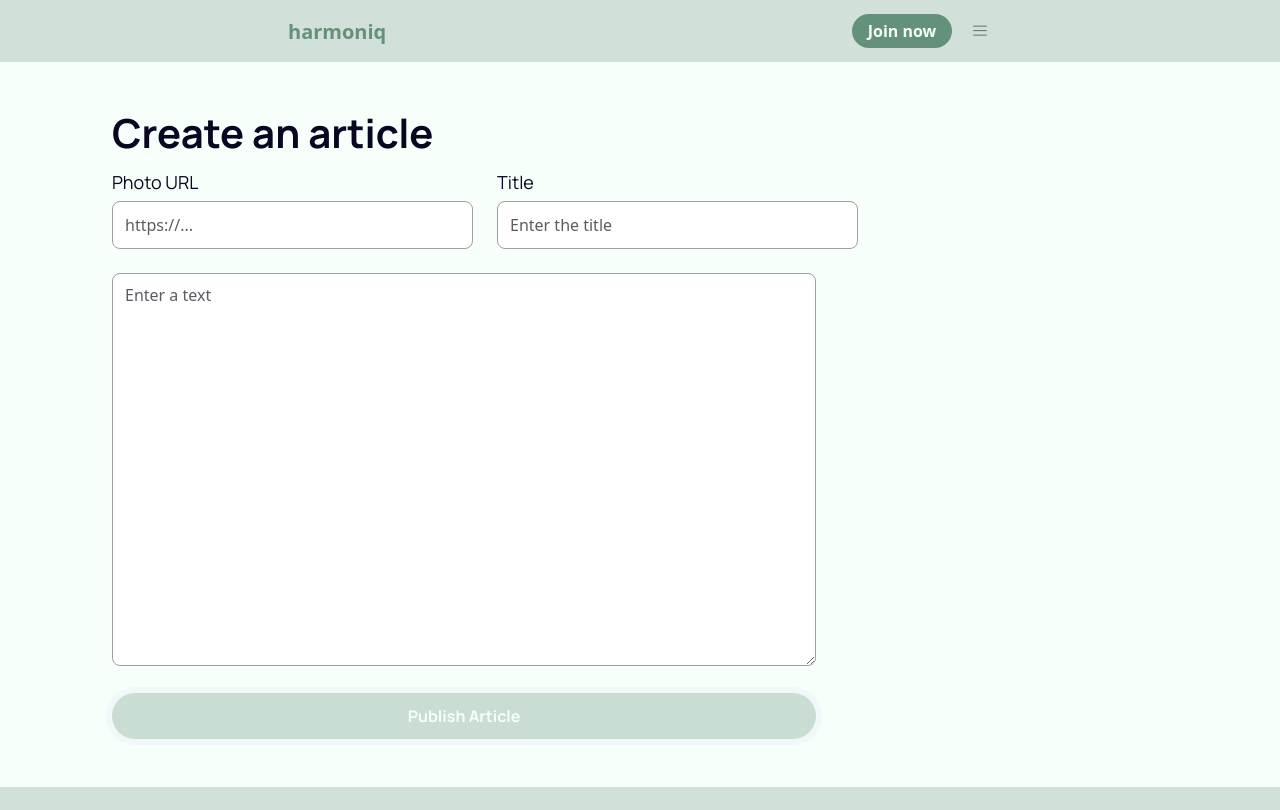
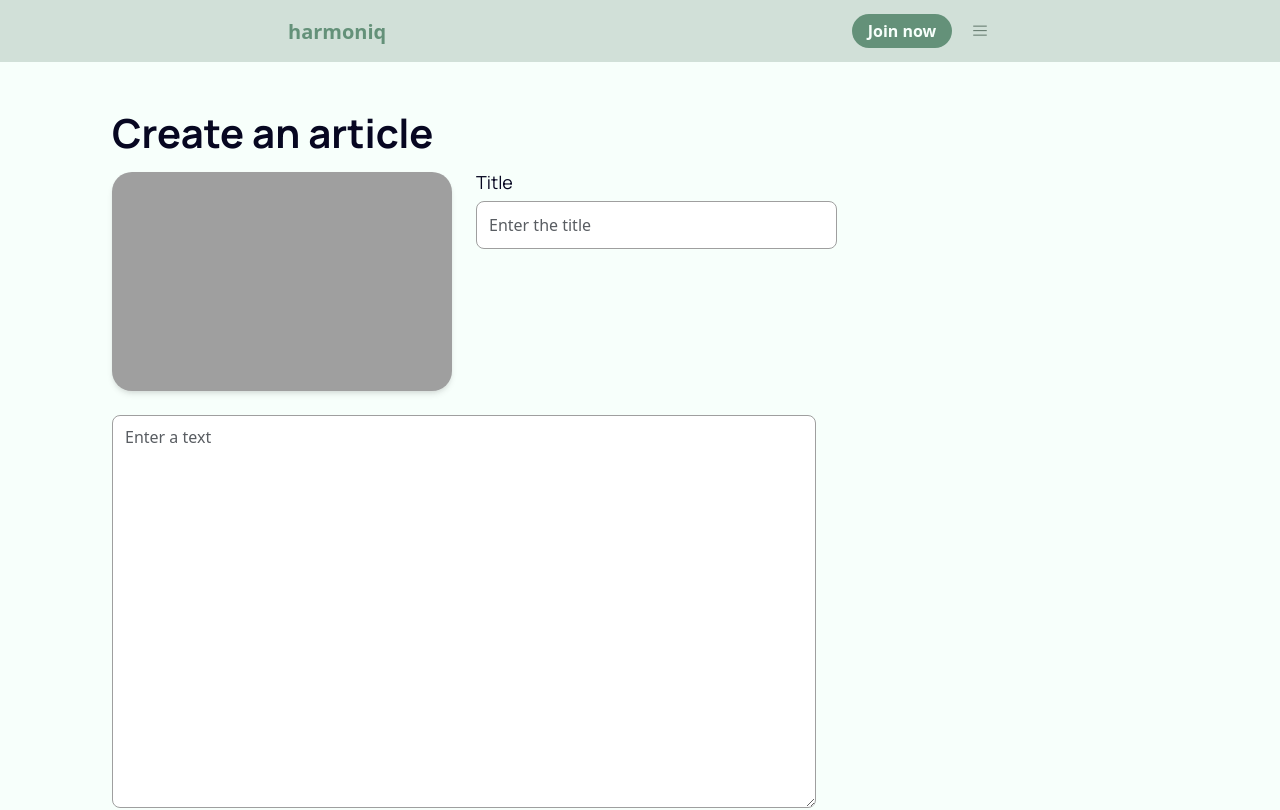
Before and after one commit to yevhenii-priadko/front-harmoniq, a Next.js app: page /articles/new in a window 1280 px wide. Shown: the top 810 px of the page. Built offline with nearby package versions, Linux system fonts and the light colour scheme.

Commit message:
fix route in hero

```diff
--- a/app/api/articles/route.ts
+++ b/app/api/articles/route.ts
@@ -4,9 +4,6 @@ import { isAxiosError } from "axios";
 import { api } from "../api";
 import { logErrorResponse } from "../_utils/utils";
 
-// GET прокидує ВСІ query-параметри як є (page/perPage/filter/sortOrder тощо) —
-// так фронту не треба перелічувати кожен параметр окремо, і фільтр
-// "Popular"/"All" з ArticlesPage (див. backend PR #13) працює без додаткових правок тут.
 export async function GET(request: NextRequest) {
   try {
     const cookieStore = await cookies();
@@ -32,17 +29,14 @@ export async function GET(request: NextRequest) {
   }
 }
 
-// Приймає звичайний JSON (title/description/date/author/photo-URL) —
-// бекенд поки не вміє приймати файл, див. коментар у lib/api/clientApi.ts
 export async function POST(request: NextRequest) {
   try {
     const cookieStore = await cookies();
-    const body = await request.json();
+    const formData = await request.formData();
 
-    const res = await api.post("/articles", body, {
+    const res = await api.post("/articles", formData, {
       headers: {
         Cookie: cookieStore.toString(),
-        "Content-Type": "application/json",
       },
     });
 
--- a/app/articles/new/page.tsx
+++ b/app/articles/new/page.tsx
@@ -1,35 +1,35 @@
 "use client";
 
-import { useId } from "react";
+import { ChangeEvent, useId, useState } from "react";
+import Image from "next/image";
 import css from "./NewArticlePage.module.css";
 import { Field, Form, Formik, FormikHelpers } from "formik";
 import * as Yup from "yup";
 import { useMutation, useQueryClient } from "@tanstack/react-query";
 import { useRouter } from "next/navigation";
-import { ArticleFormValues, createArticle } from "@/lib/api/clientApi";
+import { createArticle } from "@/lib/api/clientApi";
 import { useAuthStore } from "@/lib/store/authStore";
+
+const MAX_FILE_SIZE = 1024 * 1024; // 1MB, як вимагає ТЗ
 
 const ArticleSchema = Yup.object({
   title: Yup.string()
     .trim()
     .min(3, `Too short!`)
-    .max(48, `Too long!`) // ⚠️ бекенд дозволяє макс 48, не 50
+    .max(48, `Too long!`) // бекенд дозволяє макс 48
     .required("Required"),
   description: Yup.string()
     .trim()
     .min(100, `Too short!`)
     .max(4000, `Too long!`)
     .required("Required"),
-  // ⚠️ ТИМЧАСОВО: бекенд поки не приймає файл, лише URL-рядок (див.
-  // коментар у lib/api/clientApi.ts) — тому це звичайний текстовий інпут,
-  // а не file upload.
-  photo: Yup.string().url("Enter a valid image URL").required("Required"),
+  photo: Yup.mixed<File>().required("Required"),
 });
 
 interface ArticleForm {
   title: string;
   description: string;
-  photo: string;
+  photo: File | null;
 }
 
 export default function NewArticlePage() {
@@ -38,14 +38,23 @@ export default function NewArticlePage() {
   const fieldId = useId();
   const username = useAuthStore((state) => state.user?.username ?? "Unknown");
 
+  const [preview, setPreview] = useState<string | null>(null);
+  const [photoError, setPhotoError] = useState("");
+
   const initialValues: ArticleForm = {
     title: ``,
     description: ``,
-    photo: "",
+    photo: null,
   };
 
   const mutation = useMutation({
-    mutationFn: (newArticle: ArticleFormValues) => createArticle(newArticle),
+    mutationFn: (newArticle: {
+      title: string;
+      description: string;
+      date: string;
+      author: string;
+      photo: File;
+    }) => createArticle(newArticle),
     onSuccess: (data) => {
       queryClient.invalidateQueries({ queryKey: [`articles`] });
       router.push(`/articles/${data._id}`);
@@ -56,6 +65,8 @@ export default function NewArticlePage() {
     values: ArticleForm,
     { resetForm }: FormikHelpers<ArticleForm>,
   ) => {
+    if (!values.photo) return;
+
     try {
       await mutation.mutateAsync({
         title: values.title,
@@ -67,6 +78,7 @@ export default function NewArticlePage() {
       });
 
       resetForm();
+      setPreview(null);
     } catch (err) {
       console.error("Article submission failed", err);
     }
@@ -81,24 +93,61 @@ export default function NewArticlePage() {
         validationSchema={ArticleSchema}
         validateOnMount
       >
-        {({ isValid, dirty }) => {
+        {({ isValid, dirty, setFieldValue }) => {
           const isDisabled = !isValid || !dirty;
+
+          const handleFileChange = (event: ChangeEvent<HTMLInputElement>) => {
+            const file = event.target.files?.[0];
+            setPhotoError("");
+
+            if (!file) return;
+
+            if (!file.type.startsWith("image/")) {
+              setPhotoError("Only images are allowed.");
+              setFieldValue("photo", null);
+              return;
+            }
+
+            if (file.size > MAX_FILE_SIZE) {
+              setPhotoError("Maximum file size is 1 MB.");
+              setFieldValue("photo", null);
+              return;
+            }
+
+            setFieldValue("photo", file);
+
+            const reader = new FileReader();
+            reader.onloadend = () => setPreview(reader.result as string);
+            reader.readAsDataURL(file);
+          };
 
           return (
             <Form className={css.form}>
               <div className={css.wrapper}>
-                <div className={css.titleWrapper}>
-                  <label className={css.label} htmlFor={`${fieldId}-photo`}>
-                    Photo URL
-                  </label>
-                  <Field
-                    className={css.inputTitle}
-                    type="text"
-                    name="photo"
-                    id={`${fieldId}-photo`}
-                    placeholder="https://..."
-                  />
-                </div>
+                <input
+                  type="file"
+                  id={`${fieldId}-image`}
+                  accept="image/*"
+                  className={css.hiddenInput}
+                  onChange={handleFileChange}
+                />
+
+                <label htmlFor={`${fieldId}-image`} className={css.uploadLabel}>
+                  {preview ? (
+                    <Image
+                      src={preview}
+                      alt="Preview"
+                      className={css.previewImage}
+                      width={300}
+                      height={200}
+                    />
+                  ) : (
+                    <svg width="98" height="82" className={css.cameraIcon}>
+                      <use href="/sprite.svg#icon-camera"></use>
+                    </svg>
+                  )}
+                </label>
+                {photoError && <p className={css.error}>{photoError}</p>}
 
                 <div className={css.titleWrapper}>
                   <label className={css.label} htmlFor={`${fieldId}-title`}>
--- a/components/Hero/Hero.tsx
+++ b/components/Hero/Hero.tsx
@@ -16,7 +16,7 @@ export default function Hero() {
             </Link>
           </li>
           <li>
-            <Link className={css.regBtn} href="/auth/register">
+            <Link className={css.regBtn} href="/register">
               Register
             </Link>
           </li>
--- a/lib/api/clientApi.ts
+++ b/lib/api/clientApi.ts
@@ -22,7 +22,7 @@ export const fetchAuthorsClient = async (
   page = 1,
   perPage = 20,
 ): Promise<AuthorsResponse> => {
-  const res = await api.get<AuthorsResponse>('/authors', {
+  const res = await api.get<AuthorsResponse>("/authors", {
     params: { page, perPage },
   });
   return res.data;
@@ -89,9 +89,24 @@ export const fetchArticlesClient = async (
 };
 
 // Створення статті — AddArticleForm, кнопка Publish.
-// Працює вже зараз, бо бекенд приймає звичайний JSON з photo-рядком.
-export const createArticle = async (values: ArticleFormValues): Promise<Article> => {
-  const res = await api.post<Article>("/articles", values);
+
+export type CreateArticlePayload = {
+  title: string;
+  description: string;
+  date: string;
+  author: string;
+  photo: File;
+};
+
+export const createArticle = async (values: CreateArticlePayload): Promise<Article> => {
+  const formData = new FormData();
+  formData.append("title", values.title);
+  formData.append("description", values.description);
+  formData.append("date", values.date);
+  formData.append("author", values.author);
+  formData.append("photo", values.photo);
+
+  const res = await api.post<Article>("/articles", formData);
   return res.data;
 };
 
```
